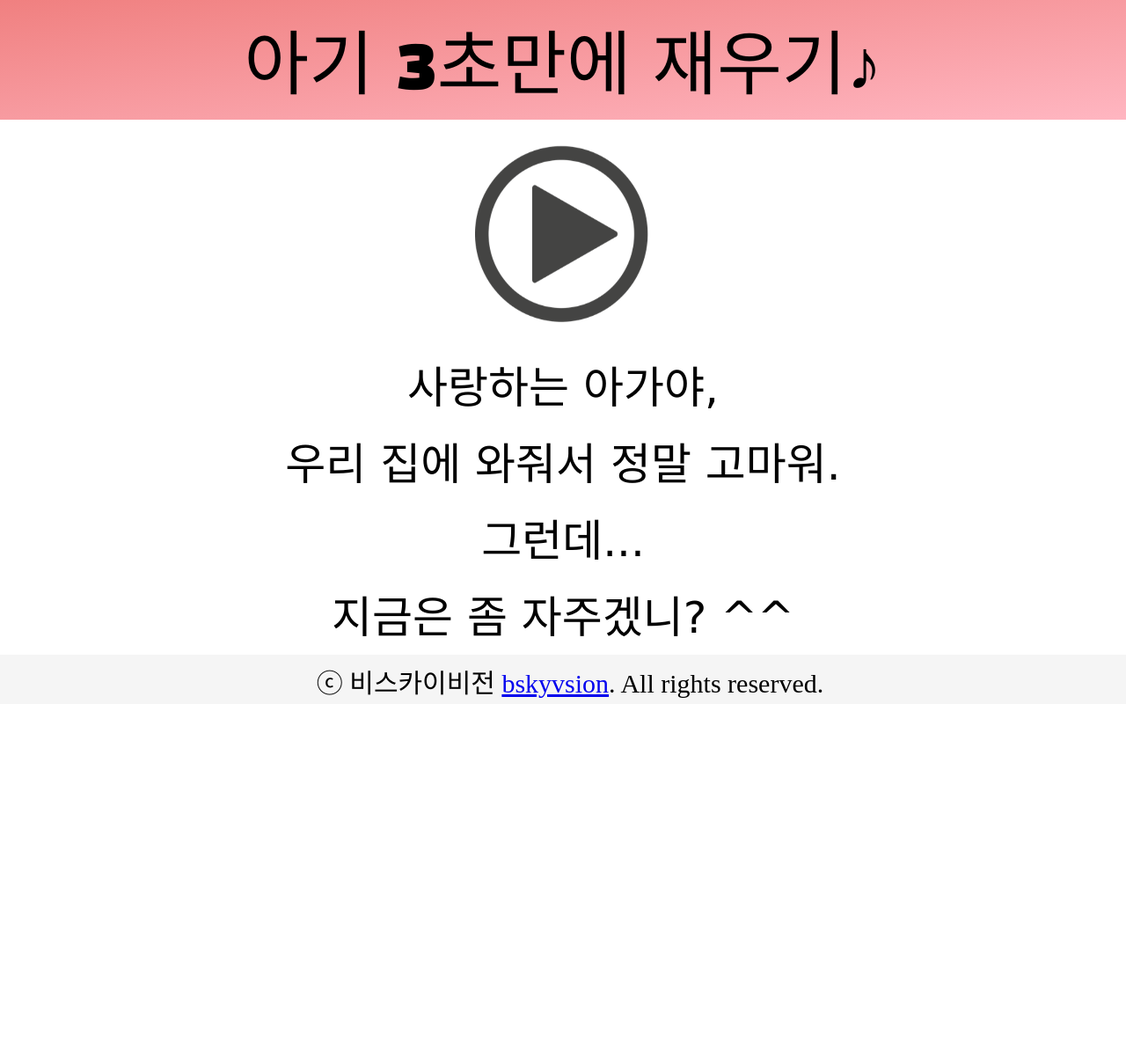
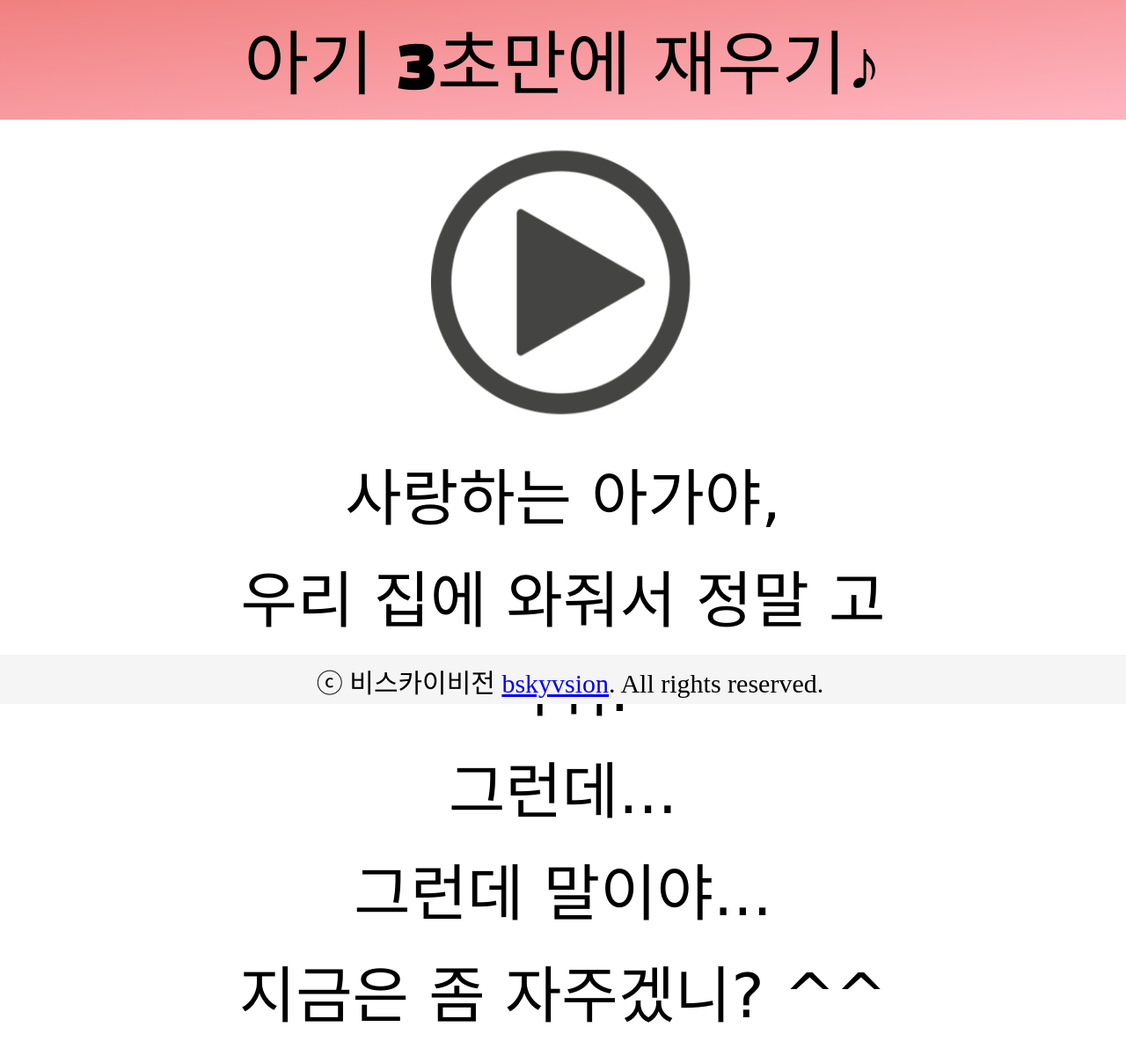
Before and after one commit to kyohoonsim/sleep, a plain HTML site: page index.html in a window 1280 px wide. Shown: the whole page at 88% size. Before the commit the page ends 800 px from the top, so only its background shows below. Drawn offline with nearby package versions, Linux system fonts and the light colour scheme; a web font is replaced by a local one.

Commit message:
Add files via upload

```diff
--- a/index.html
+++ b/index.html
@@ -41,8 +41,8 @@
     </div>
 
     <div id="button">
-        <img id="play" src="play.png" style="width:200px;height:220px;">
-        <img id="pause" src="pause.png" style="width:200px;height:220px;">
+        <img id="play" src="play.png" style="width:300px;height:330px;">
+        <img id="pause" src="pause.png" style="width:300px;height:330px;">
     </div>
 
     <div id ="message">
@@ -56,6 +56,9 @@
         그런데...
         </p>
         <p>
+            그런데 말이야...
+        </p>
+        <p>
             지금은 좀 자주겠니? ^^
         </p>
     </div>
--- a/style.css
+++ b/style.css
@@ -37,7 +37,7 @@ p {
 
 #message {
     display: block;
-    font-size: 50px;
+    font-size: 70px;
     margin: auto;
     padding-bottom: 40px;
     width:60%;
```
